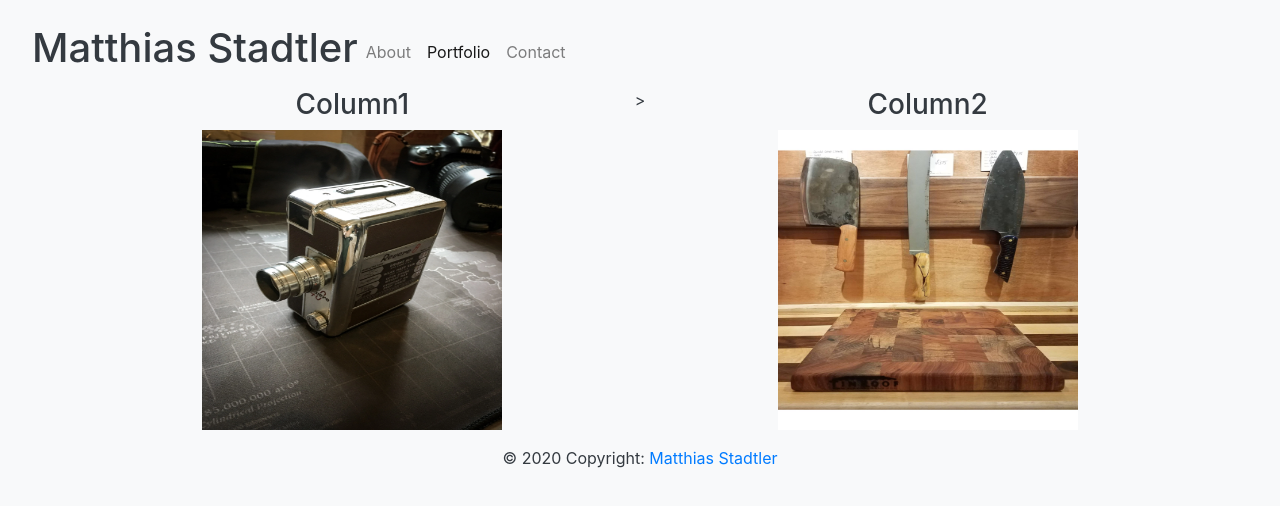
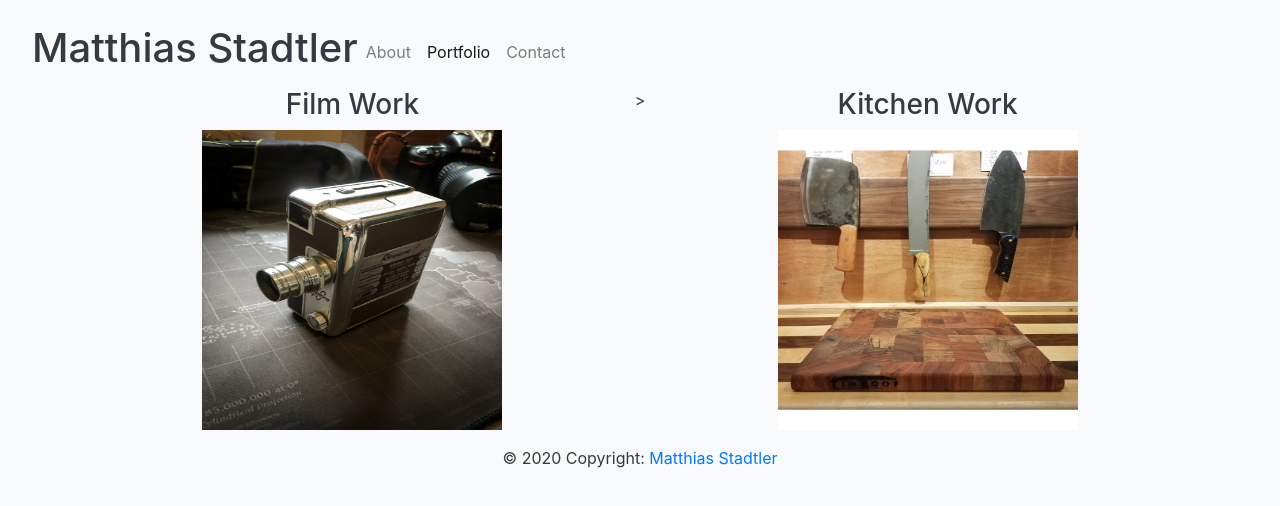
Before and after one commit to MStadtler21/portfolio-website, a plain HTML site: page portfolio.html in a window 1280 px wide. Drawn offline with nearby package versions, Linux system fonts and the light colour scheme; files that its build step writes are made by us from their sources.

Commit message:
Added text and finished the project

```diff
--- a/portfolio.html
+++ b/portfolio.html
@@ -28,16 +28,13 @@
       <div class="container d-flex justify-content-center flex-sm-column">
         <div class="row ">
           <div class=" d-flex flex-column align-items-center col-sm">
-            <h3>Column1</h3>
+            <h3>Film Work</h3>
             <img class="img-responsive" height="300px" width="300px" src="images/8mm.jpg" alt="8mm Camera">
           </div>>
           <div class=" d-flex flex-column align-items-center col-sm">
-            <h3>Column2</h3>
+            <h3>Kitchen Work</h3>
             <img class= "img-responsive" height="300px" width="300px" src="images/knives.jpg" alt="cutting board and knives">
           </div>
-          <!-- <div class="col">Column
-              <img src="" alt="">
-          </div> -->
         </div>
       </div>
       <script src="https://code.jquery.com/jquery-3.5.1.slim.min.js" integrity="sha384-DfXdz2htPH0lsSSs5nCTpuj/zy4C+OGpamoFVy38MVBnE+IbbVYUew+OrCXaRkfj" crossorigin="anonymous"></script>
```
Also changed, not shown: index.html (+1 -1 lines).
